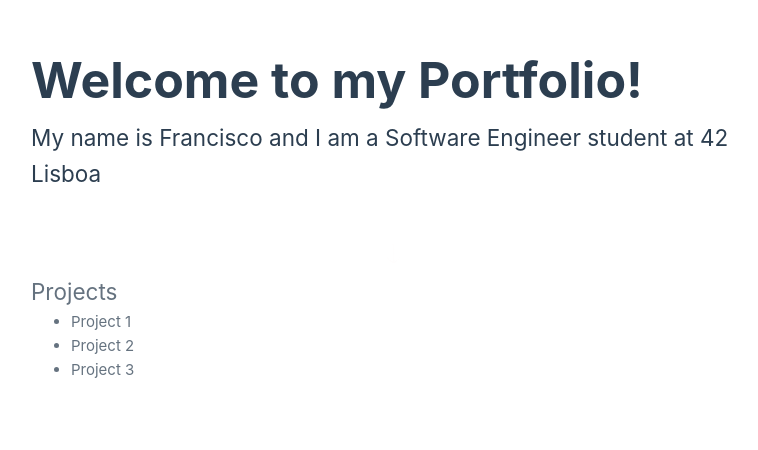
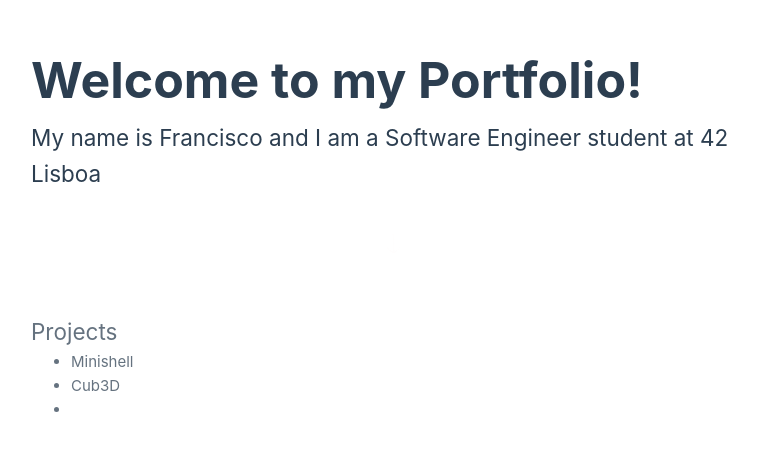
Before and after one commit to Francisco-Zeferino/Francisco-Zeferino.github.io, a Vue app: page / in a window 1280 px wide. Shown: the part 210-660 px from the top of the page, without its empty margins (202-960 px from the left). Built offline with nearby package versions, Linux system fonts and the light colour scheme.

Commit message:
scroll bar working as intended now

```diff
--- a/src/components/ProjectsBar.vue
+++ b/src/components/ProjectsBar.vue
@@ -4,7 +4,7 @@ const dataProps = defineProps({
   rendered : Boolean
 })
 
-const item = ref([{name: 'Project 1'}, {name: 'Project 2'}, {name: 'Project 3'}]);
+const item = ref([{name: 'Minishell'}, {name: 'Cub3D'}, {name: ''}]);
 </script>
 
 <template>
--- a/src/components/WelcomeTextBar.vue
+++ b/src/components/WelcomeTextBar.vue
@@ -12,8 +12,8 @@ const roleTextFinished = ref(false);
 var arrowDownShow = ref(false);
 
 window.onload = function() {
+  writeText();
   document.body.style.overflow = 'hidden';
-  writeText();
 }
 
 function writeText() {
@@ -39,8 +39,8 @@ function writeText() {
   else {
       setTimeout(() => {
         roleTextFinished.value = true;
+        arrowDownShow.value = true;
         document.body.style.overflow = '';
-        arrowDownShow.value = true;
       }, 1000);
     }
   }
@@ -63,6 +63,11 @@ function writeText() {
 </template>
 
 <style>
+html {
+  scrollbar-width: none;
+  -ms-overflow-style: none;
+}
+
 .v-enter-active,
 .v-leave-active {
   transition: opacity 1s ease;
@@ -77,7 +82,8 @@ function writeText() {
   align-items: center;
   margin-left: 350px;
   margin-right: 350px;
-  margin-top : 50px;
+  margin-top : 40px;
+  margin-bottom : 50px;
   opacity: 0.5;
 }
 
```
